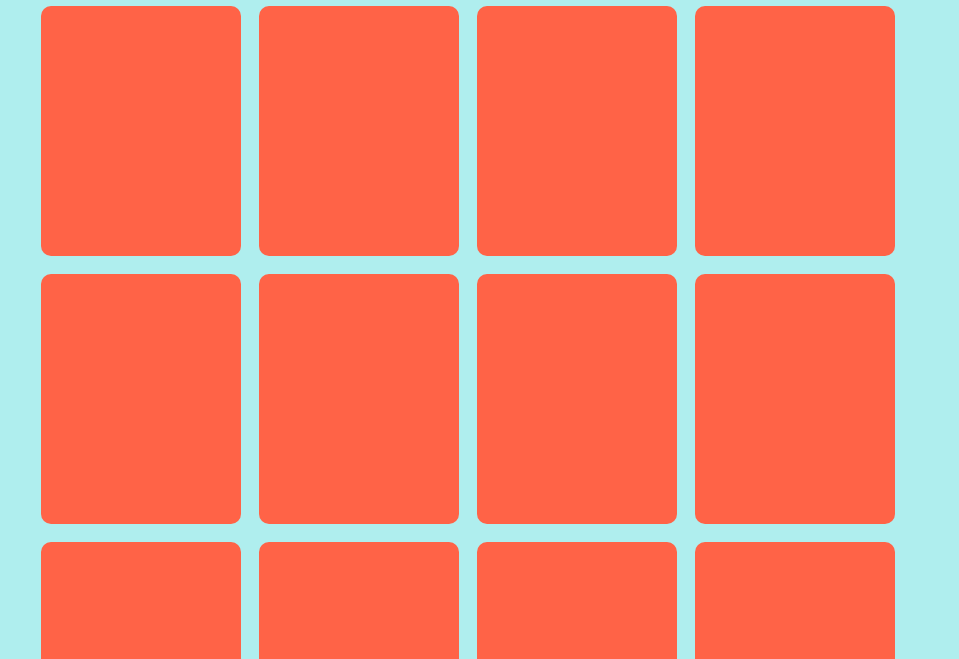
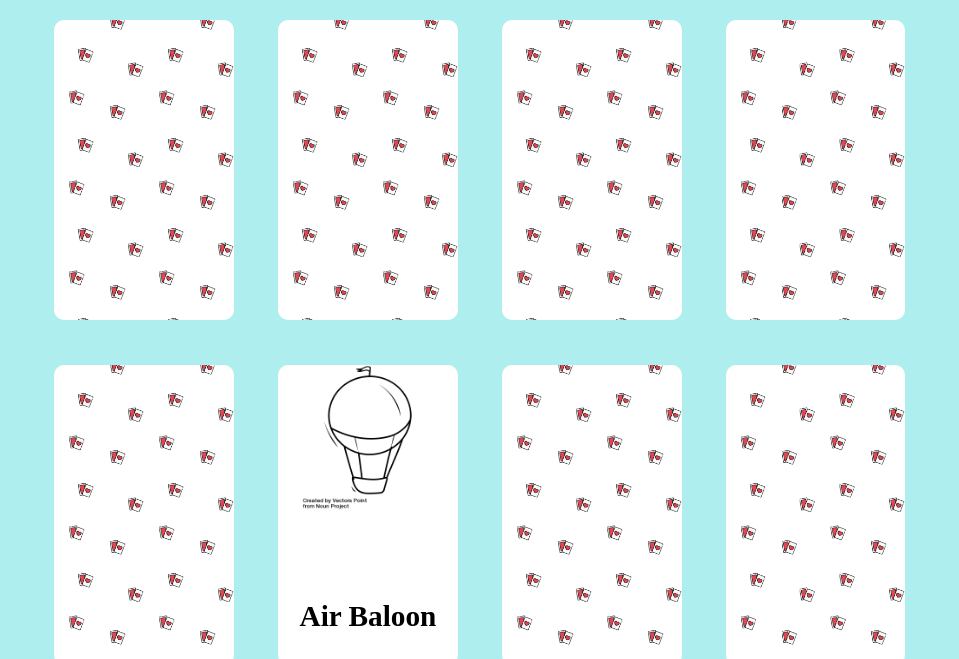
Before and after one commit to Nhikos/html-css-memory, a plain HTML site: page index.html in a window 1280 px wide. Shown: the part 141-800 px from the top of the page, without its empty margins (160-1119 px from the left). Drawn offline with Linux system fonts and the light colour scheme.

Commit message:
add first card

```diff
--- a/css/style.css
+++ b/css/style.css
@@ -30,6 +30,7 @@ body {
 
 main {
     position: relative;
+    margin: 0 auto;
 }
 
 header {
@@ -41,11 +42,21 @@ header {
 
 .box {
     float: left;
-    height: 250px;
-    width: 200px;
-    background-color: tomato;
+    height: 300px;
+    width: 20%;
     border-radius: 10px;
-    margin: 1%;
+    margin: 2.5%;
+    background-image: url(../img/pattern.png);
+    background-size: contain;
+
+}
+
+.second_row .box:nth-child(2) {
+    background-image: url(../img/noun_air_balloon_3134741.png);
+    background-repeat: no-repeat;
+    background-size: 85%;
+    background-position: top;
+    background-color: white;
 }
 
 footer {
@@ -53,3 +64,10 @@ footer {
     text-align: center;
     font-size: 12px;
 }
+
+.box-text {
+    text-align: center;
+    padding-top: 235px;
+    /* line-height: 30px; */
+    font-size: 25px;
+}
--- a/index.html
+++ b/index.html
@@ -18,18 +18,26 @@
 
         <!-- Inizio carte -->
         <main class="clearfix">
+            <div class="first_row">
                 <div class="box"></div>
                 <div class="box"></div>
                 <div class="box"></div>
                 <div class="box"></div>
+            </div>
+            <div class="second_row">
+                <div class="box"></div>
+                <div class="box box-text">
+                    <h3>Air Baloon</h3>
+                </div>
+                <div class="box"></div>
+                <div class="box"></div>
+            </div>
+            <div class="third_row">
                 <div class="box"></div>
                 <div class="box"></div>
                 <div class="box"></div>
                 <div class="box"></div>
-            <div class="box"></div>
-            <div class="box"></div>
-            <div class="box"></div>
-            <div class="box"></div>
+            </div>
         </main>
         <!-- /Inizio carte -->
 
@@ -37,7 +45,7 @@
         <footer>
             <div>
                 <h3>
-                    CIAOCIAOCIAOCIAOC
+                    FROM TEAM BOOLEAN
                 </h3>
             </div>
         </footer>
```
Also changed, not shown: img/noun_Bicycle_3134821.png (added), img/noun_Cruise_Ship_3134824.png (added), img/noun_Submarine_3134738.png (added), img/noun_Tractor_3134797.png (added), img/noun_Tram_3134750.png (added), img/noun_air_balloon_3134741.png (added), img/pattern.png (added). Lines whose indentation alone changed are shown as unchanged.
